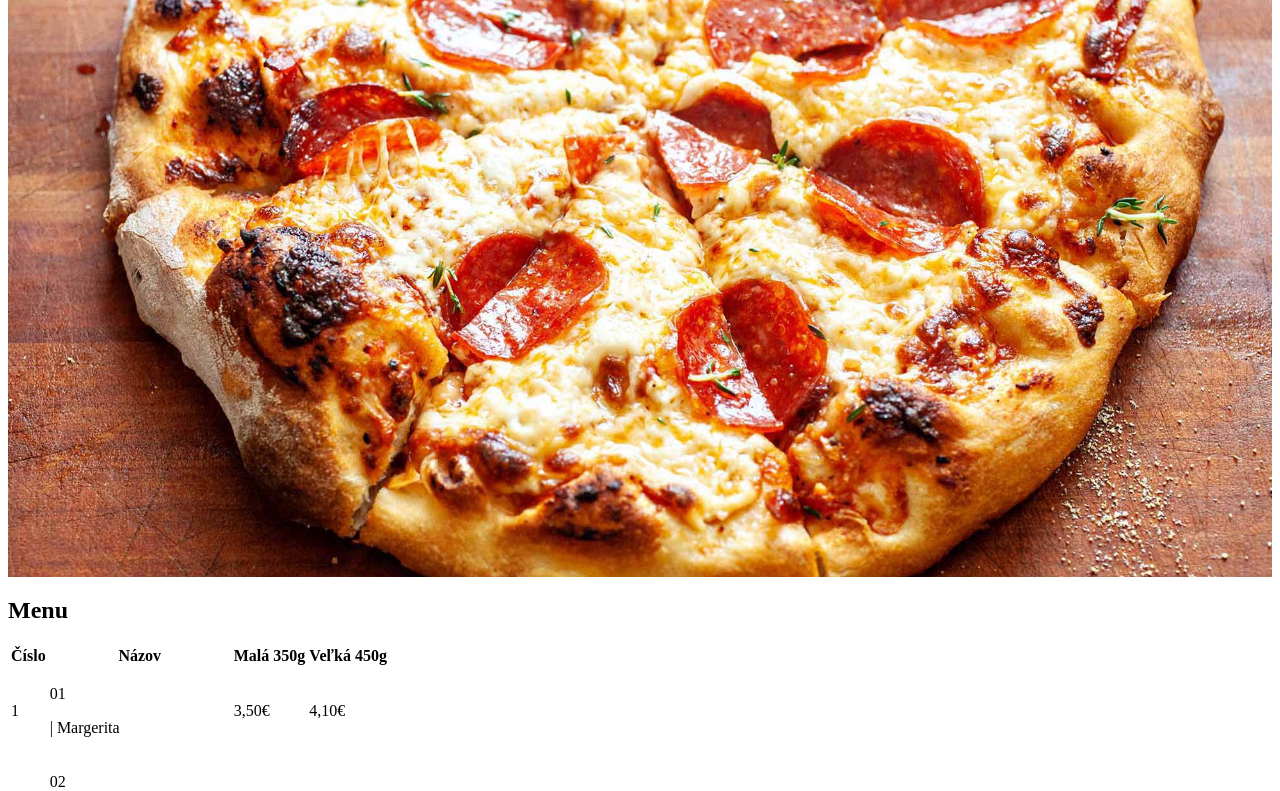
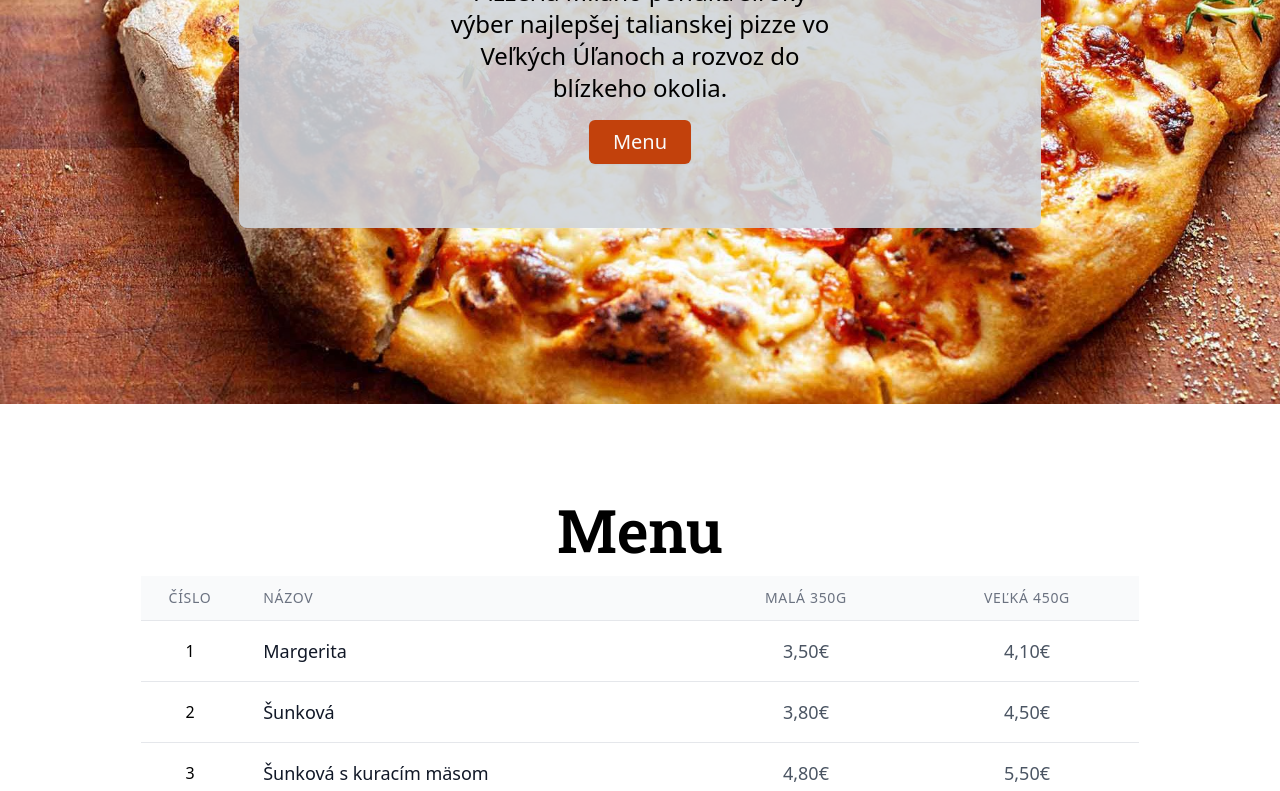
Before and after one commit to patrikkaprinay/pizza, a Next.js app: page / in a window 1280 px wide. Shown: the part 380-1171 px from the top of the page. Built offline with nearby package versions, Linux system fonts and the light colour scheme; a web font is replaced by a local one.

Commit message:
fixed text indent big screen

```diff
--- a/components/Contact.jsx
+++ b/components/Contact.jsx
@@ -11,7 +11,7 @@
       <div className="flex items-center justify-center h-full flex-col gap-4 text-6xl font-m-plus">
         <h2 className="mb-4 font-semibold font-roboto-s">Kontakt</h2>
         <a
-          href={`tel:${number}`}
+          href={`tel${number}`}
           className="flex space-x-4 text-xl items-center text-gray-50 bg-orange-700 hover:bg-orange-800 px-4 py-2 rounded-md shadow-md transform\
            duration-300 font-regular font-sans"
         >
--- a/components/Table.jsx
+++ b/components/Table.jsx
@@ -28,7 +28,7 @@
                 col.id == 3 || col.id == 4 ? 'px-1 sm:px-6' : 'px-6'
               } py-3 text-sm font-medium text-gray-500 uppercase tracking-wider ${
                 col.center == false ? 'text-left' : 'text-center'
-              } ${col.id == 1 ? 'xs:table-cell hidden' : ''}`}
+              } ${col.id == 1 ? 'xs:table-cell hidden px-2' : ''}`}
             >
               {col.title}
             </th>
@@ -53,8 +53,8 @@
                 opened.includes(item.id) ? 'bg-gray-200 ' : ''
               }transition duration-150`}
             >
-              <td className="px-6, py-4 whitespace-nowrap items-center justify-center hidden xs:flex">
-                <div className="">{item.id}</div>
+              <td className="px-4 py-4 whitespace-nowrap hidden xs:table-cell align-middle text-center">
+                <div>{item.id}</div>
               </td>
               <td className="pl-6 pr-3 sm:px-6 py-4 whitespace-nowrap">
                 <div className="flex items-center">
@@ -64,7 +64,7 @@
                         <p className="font-light xs:hidden">
                           {formatNumber(item.id)}
                         </p>
-                        <p style={{ textIndent: '-12px', paddingLeft: '12px' }}>
+                        <p className="indent-sm xs:indent-0 pl-4 xs:pl-0">
                           <span className="font-light xs:hidden"> | </span>
                           {item.title}
                         </p>
--- a/css/styles.css
+++ b/css/styles.css
@@ -5,8 +5,19 @@
 @import url('https://fonts.googleapis.com/css2?family=Italianno&display=swap');
 @import url('https://fonts.googleapis.com/css2?family=Roboto+Slab:wght@300;400;500;600;700;800&display=swap');
 
-* {
-  -webkit-overflow-scrolling: touch;
+@tailwind utilities;
+@tailwind base;
+@tailwind components;
+
+@layer utilities {
+  @variants responsive {
+    .indent-sm {
+      text-indent: -15px;
+    }
+    .indent-0 {
+      text-indent: 0;
+    }
+  }
 }
 
 html {
--- a/pages/index.jsx
+++ b/pages/index.jsx
@@ -5,7 +5,7 @@
 
 export default function Home() {
   return (
-    <div className="overflow-y-scroll">
+    <div>
       <Welcome />
       <Menu />
       <Contact />
--- a/tailwind.config.js
+++ b/tailwind.config.js
@@ -6,6 +6,9 @@
   darkMode: false, // or 'media' or 'class'
   theme: {
     extend: {
+      textIndent: {
+        sm: '12px',
+      },
       colors: {
         orange: colors.orange,
       },
```
